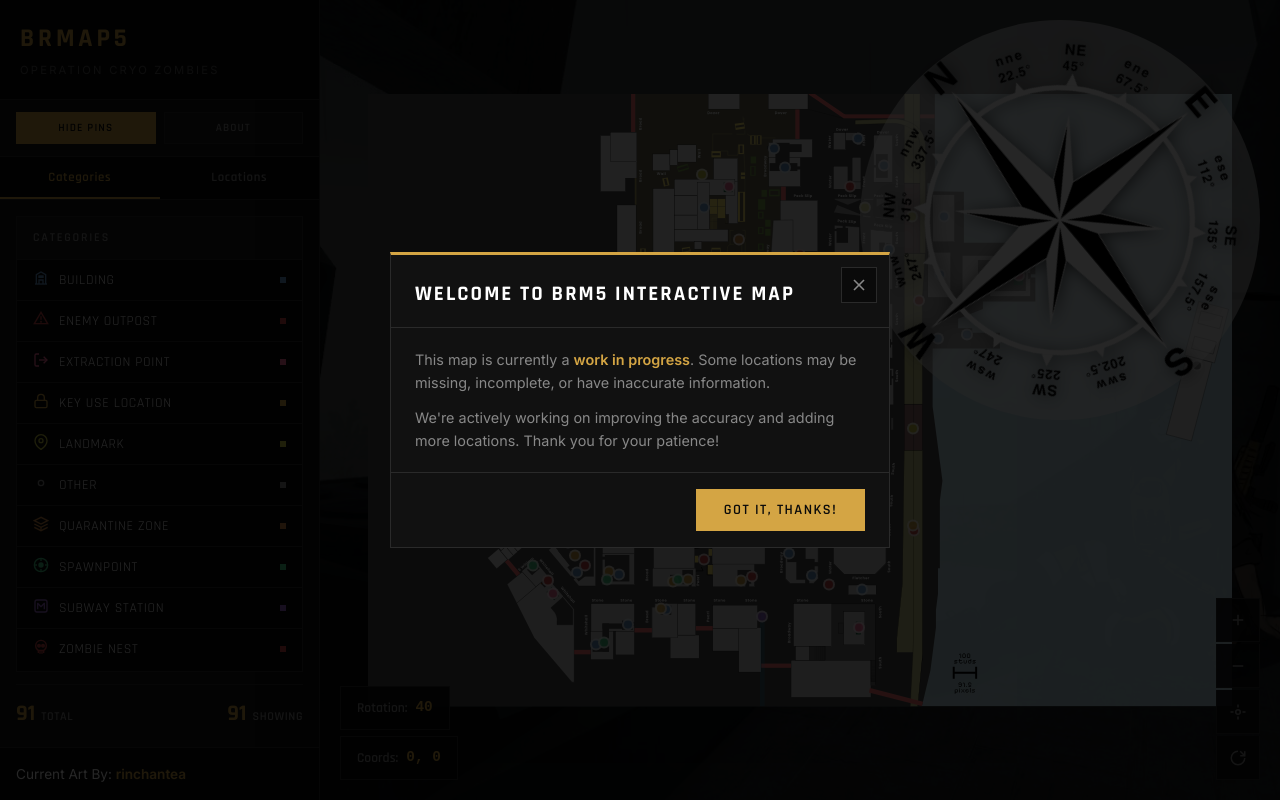
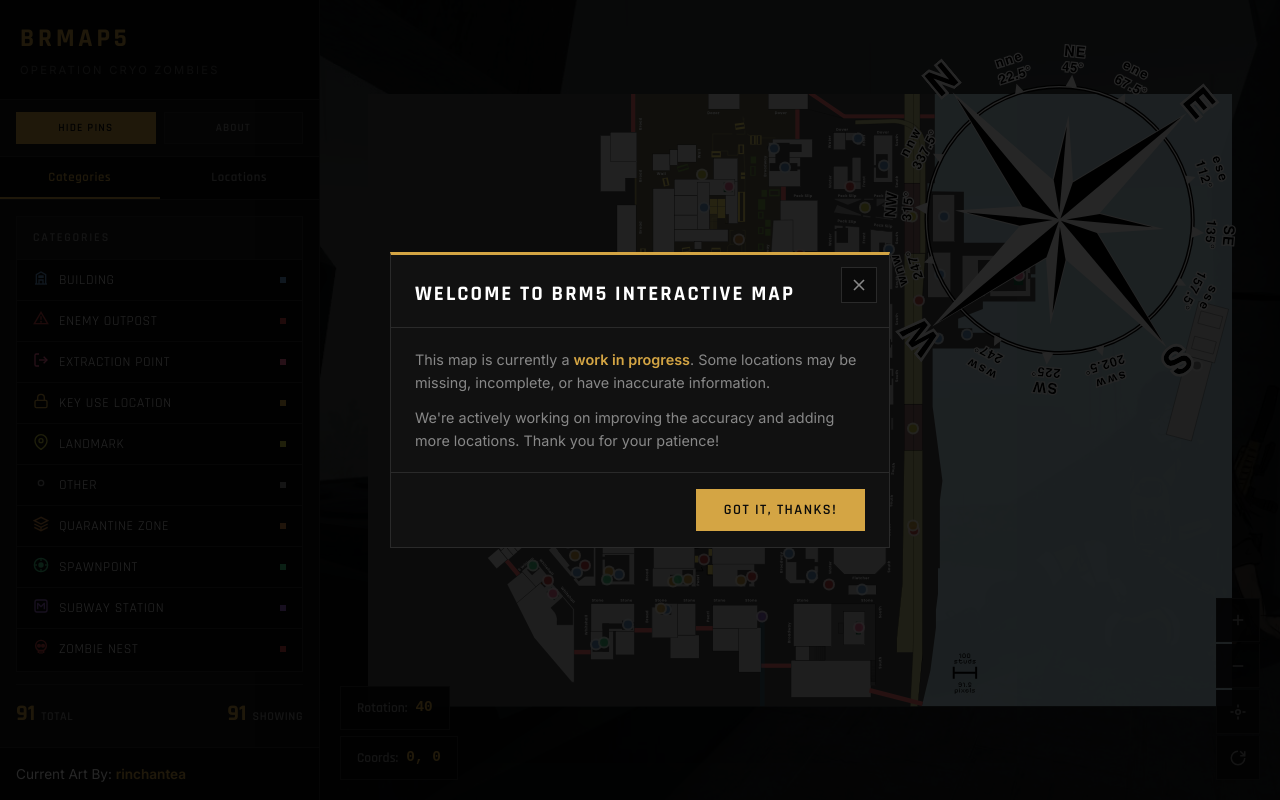
Before and after one commit to bloker0000/brm5Map, a React (Vite) app: page / in a window 1280 px wide. Built offline with nearby package versions, Linux system fonts and the light colour scheme; no server answers.

Commit message:
changed compass

```diff
--- a/src/components/ChangelogModal.tsx
+++ b/src/components/ChangelogModal.tsx
@@ -13,6 +13,14 @@ interface ChangelogEntry {
 }
 
 const CHANGELOG: ChangelogEntry[] = [
+  {
+    version: '1.4.4',
+    date: '2026-01-07',
+    changes: [
+      'more location updates',
+      'compass changed',
+    ],
+  },
   {
     version: '1.4.3',
     date: '2026-01-07',
--- a/src/components/InteractiveMap.css
+++ b/src/components/InteractiveMap.css
@@ -118,8 +118,6 @@
   height: 400px;
   z-index: 100;
   cursor: grab;
-  background: rgba(255, 255, 255, 0.5);
-  border-radius: 50%;
 }
 
 .compass:active {
@@ -130,7 +128,6 @@
   width: 100%;
   height: 100%;
   object-fit: contain;
-  filter: drop-shadow(0 2px 8px rgba(0, 0, 0, 0.6));
   pointer-events: none;
 }
 
```
Also changed, not shown: public/compass.svg.
